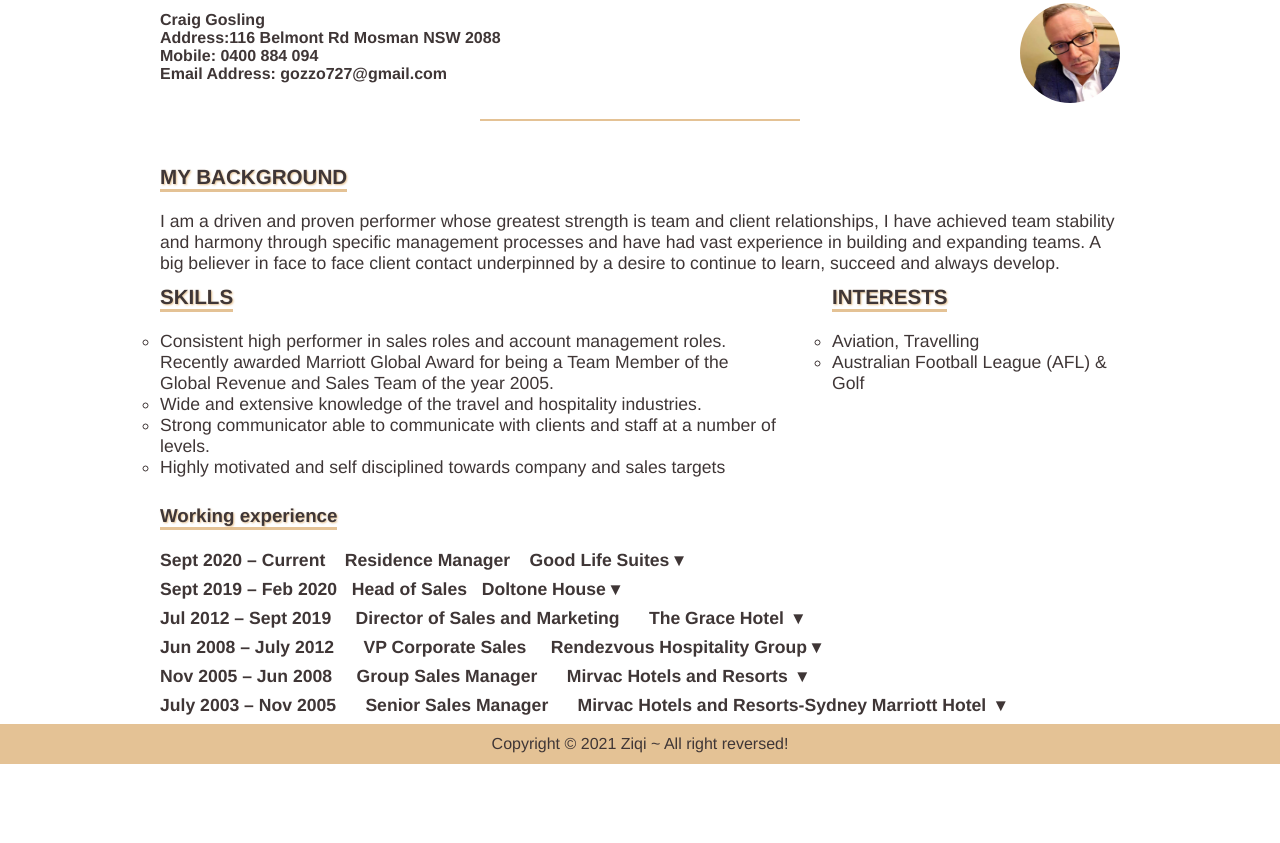
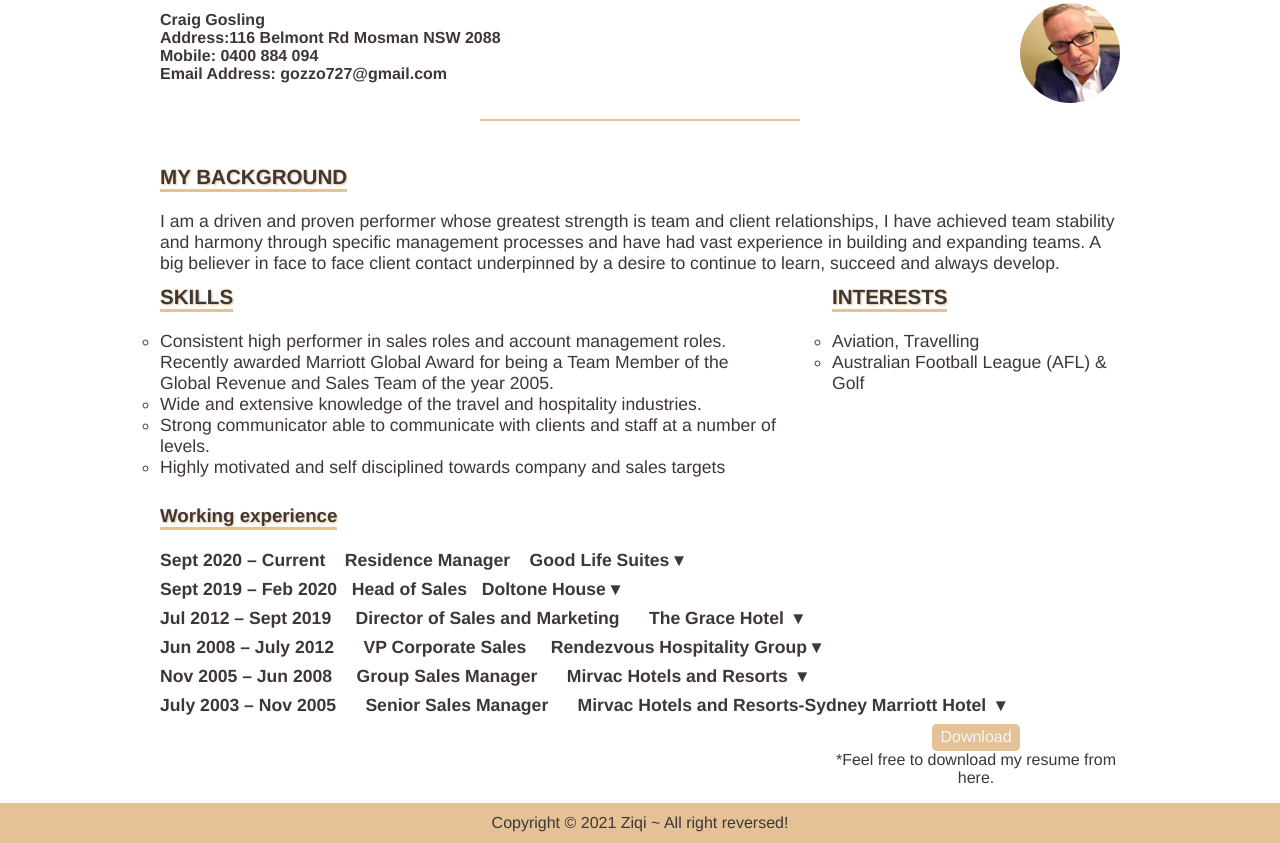
Before and after one commit to ZQWang39/JR-Project-1-Personal-Blog, a plain HTML site: page resume.html in a window 1280 px wide. Shown: the part 333-1176 px from the top of the page. Before the commit the page ends 1097 px from the top, so only its background shows below. Drawn offline with nearby package versions, Linux system fonts and the light colour scheme; a web font is replaced by a local one.

Commit message:
Add download button

```diff
--- a/css/resume.scss
+++ b/css/resume.scss
@@ -53,7 +53,7 @@
         display: flex;
         justify-content: center;
         margin-top: 1rem;
-    .resume__content{
+     .resume__content{
         display: flex;
         flex-direction: column;
         align-content: center;
@@ -150,7 +150,25 @@
                 }
             }
         }
-
+        .resume__download{
+            display: flex;
+            justify-content:flex-end;
+            margin-bottom: 1rem;
+            &--button{
+                width:30%;
+                text-align: center;
+                a{
+                    display:inline-block;
+                    padding:0.3rem 0.5rem;
+                    background-color:$background-color;
+                    color:$text-hovered;
+                    border-radius:0.3rem;
+                    &:hover{
+                      background-color:$background-hovered
+                    }
+                }
+          }
+        }
       }
     }
     .footer-container{
--- a/resume.html
+++ b/resume.html
@@ -132,7 +132,12 @@
                             </ul>
                         </div>
                     </div>
-
+                    <div class = "resume__download">
+                        <div class="resume__download--button">
+                            <a href="CG resume.pdf" download>Download</a><br>
+                            <span>*Feel free to download my resume from here.</span>
+                        </div>
+                    </div>
               </div>
         </section>
         <footer class = "footer-container">
```
Also changed, not shown: css/style.css, 1 other file.
